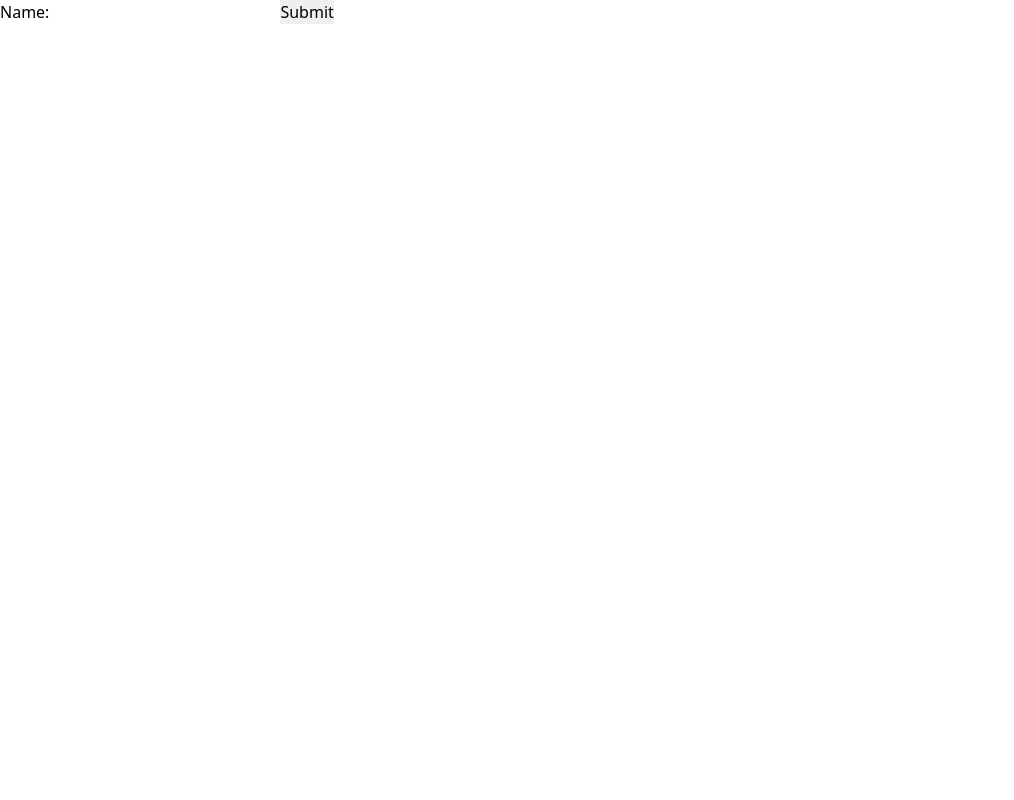
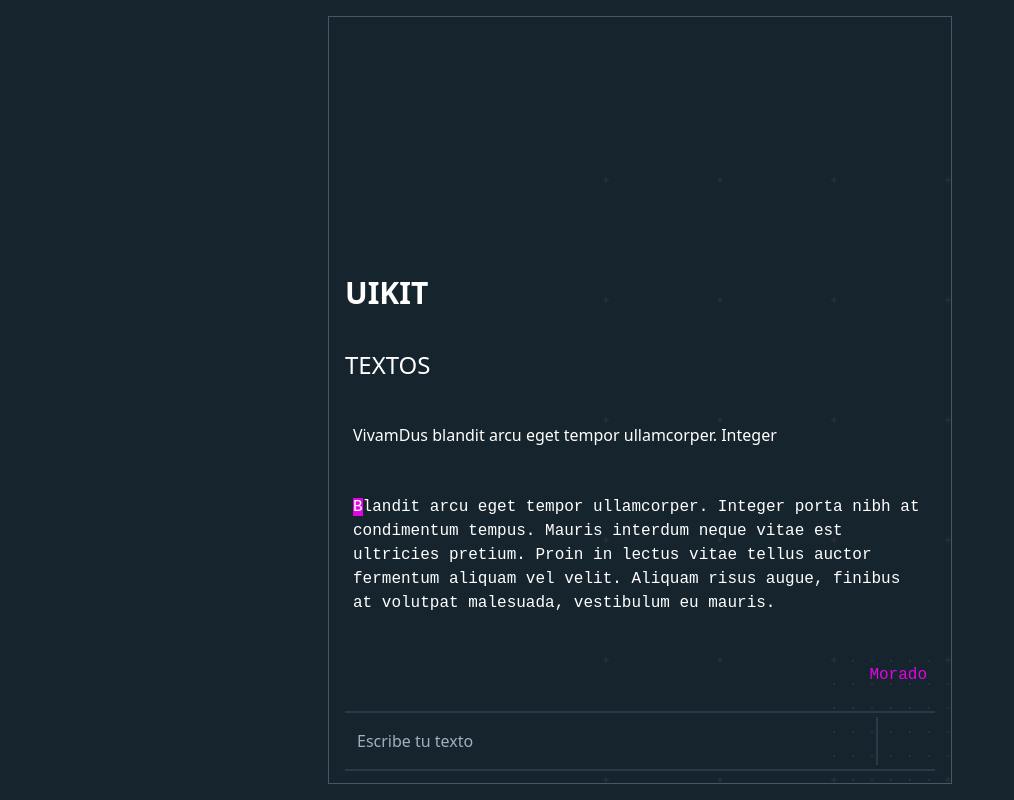
Before and after one commit to karlosgliberal/sinsi, a Next.js app: page /input/movida in a window 1280 px wide. Shown: the whole page, without its empty margins (0-1014 px from the left). Built offline with nearby package versions, Linux system fonts and the light colour scheme.

Commit message:
Se compian unos a otros para hacer lo mismo

```diff
--- a/pages/input/movida.js
+++ b/pages/input/movida.js
@@ -18,17 +18,43 @@ export default class NameForm extends React.Component {
 
   render() {
     return (
-      <form onSubmit={this.handleSubmit}>
-        <label>
-          Name:
-          <input
-            type="text"
-            value={this.state.value}
-            onChange={this.handleChange}
-          />
-        </label>
-        <input type="submit" value="Submit" />
-      </form>
+      <div className="p-4 bg-sinsiblue w-screen h-screen flex justify-center">
+        <div className="w-1/2 border border-gray-700 flex flex-col justify-end bg-dots">
+          <div className="p-4">
+            <h1 className="text-3xl font-bold text-white">UIKIT</h1>
+          </div>
+
+          <div className="p-4">
+            <h2 className="text-2xl text-white">TEXTOS</h2>
+          </div>
+          <p className="text-white p-6">
+            VivamDus blandit arcu eget tempor ullamcorper. Integer
+          </p>
+          <div className="text-decoration">
+            <p className="font-sinsimono p-6 text-white">
+              Blandit arcu eget tempor ullamcorper. Integer porta nibh at
+              condimentum tempus. Mauris interdum neque vitae est ultricies
+              pretium. Proin in lectus vitae tellus auctor fermentum aliquam vel
+              velit. Aliquam risus augue, finibus at volutpat malesuada,
+              vestibulum eu mauris.
+            </p>
+          </div>
+
+          <p className="text-right font-sinsimono p-6 text-sinsipurple">
+            Morado
+          </p>
+          <div className="border-t-2 border-b-2 border-gray-800 p-1 mb-3 mx-4 grid grid-cols-submit">
+            <div className="">
+              <input
+                type="text"
+                className="border-0 bg-transparent w-full focus:border-transparent py-3 px-2 rounded-none"
+                placeholder="Escribe tu texto"
+              ></input>
+            </div>
+            <div className="border-l-2 border-gray-800 ">{/* Submit */}</div>
+          </div>
+        </div>
+      </div>
     );
   }
 }
```
